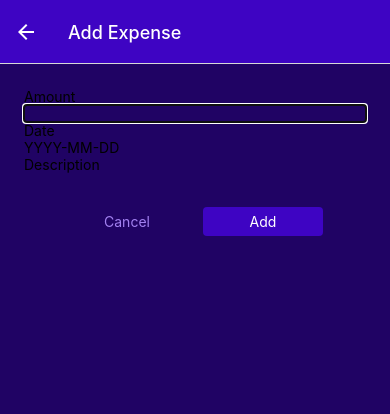
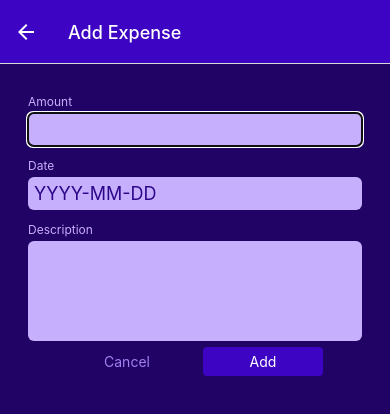
Before and after one commit to misharexviashvili/expenseTracker, a React Native app: screen /ManageExpense in a window 390 px wide. Shown: the top 414 px of the page. Built offline with nearby package versions, Linux system fonts and the light colour scheme.

Commit message:
input fields styling

```diff
--- a/components/ManageExpense/Input.js
+++ b/components/ManageExpense/Input.js
@@ -1,10 +1,38 @@
-import { View, Text, TextInput } from "react-native";
+import { View, Text, TextInput, StyleSheet } from "react-native";
+import GlobalStyles from "../../constants/styles";
 
 export default function Input({ label, textInputConfig }) {
+  const inputStyles = [styles.input];
+  if (textInputConfig && textInputConfig.multiline) {
+    inputStyles.push(styles.inputMultiline);
+  }
   return (
-    <View>
-      <Text>{label}</Text>
-      <TextInput {...textInputConfig} />
+    <View style={styles.inputContainer}>
+      <Text style={styles.label}>{label}</Text>
+      <TextInput style={inputStyles} {...textInputConfig} />
     </View>
   );
 }
+
+const styles = StyleSheet.create({
+  inputContainer: {
+    marginHorizontal: 4,
+    marginVertical: 6,
+  },
+  label: {
+    fontSize: 12,
+    color: GlobalStyles.colors.primary100,
+    marginBottom: 4,
+  },
+  input: {
+    backgroundColor: GlobalStyles.colors.primary100,
+    color: GlobalStyles.colors.primary700,
+    padding: 6,
+    borderRadius: 6,
+    fontSize: 18,
+  },
+  inputMultiline: {
+    minHeight: 100,
+    textAlignVertical: "top",
+  },
+});
```
